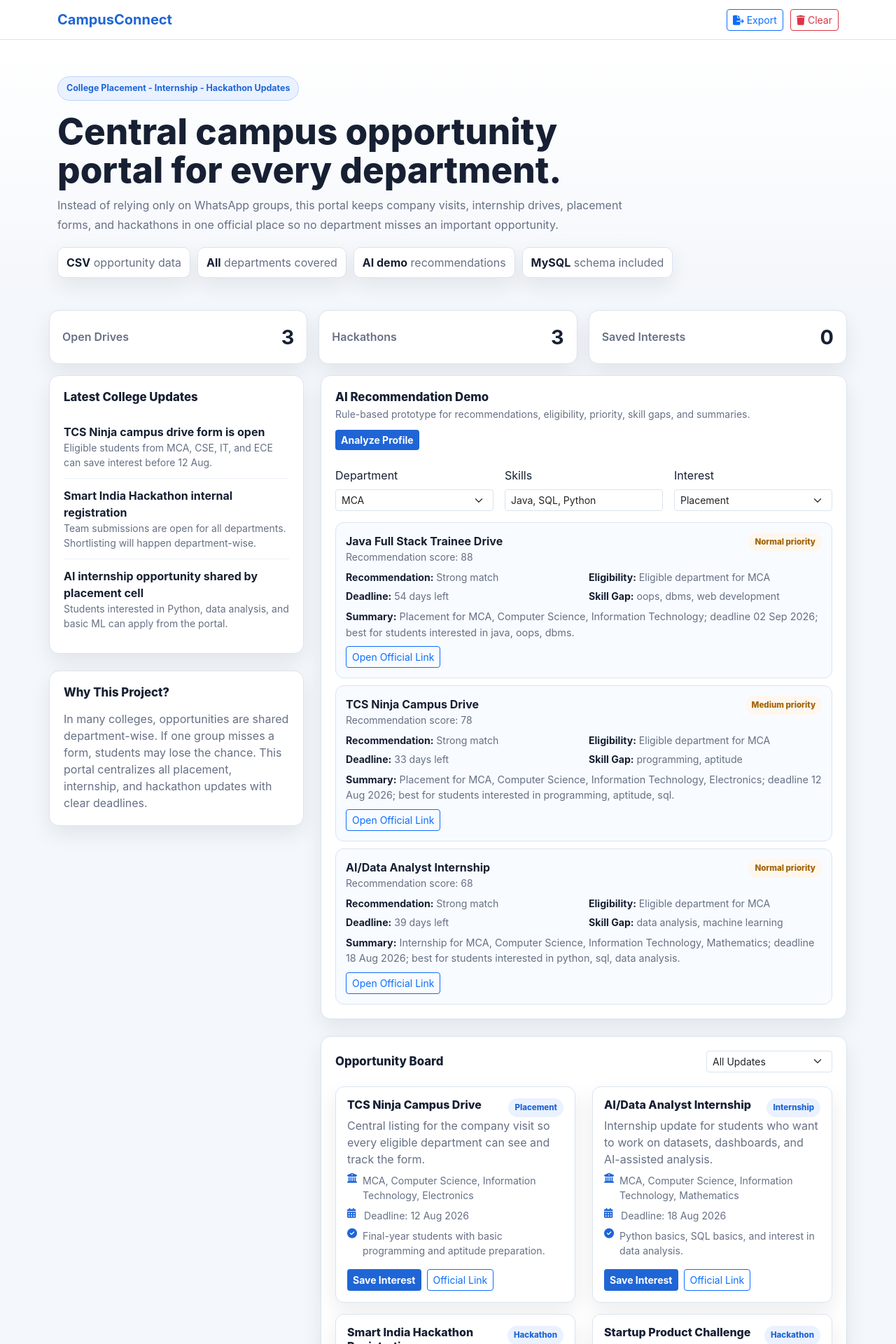
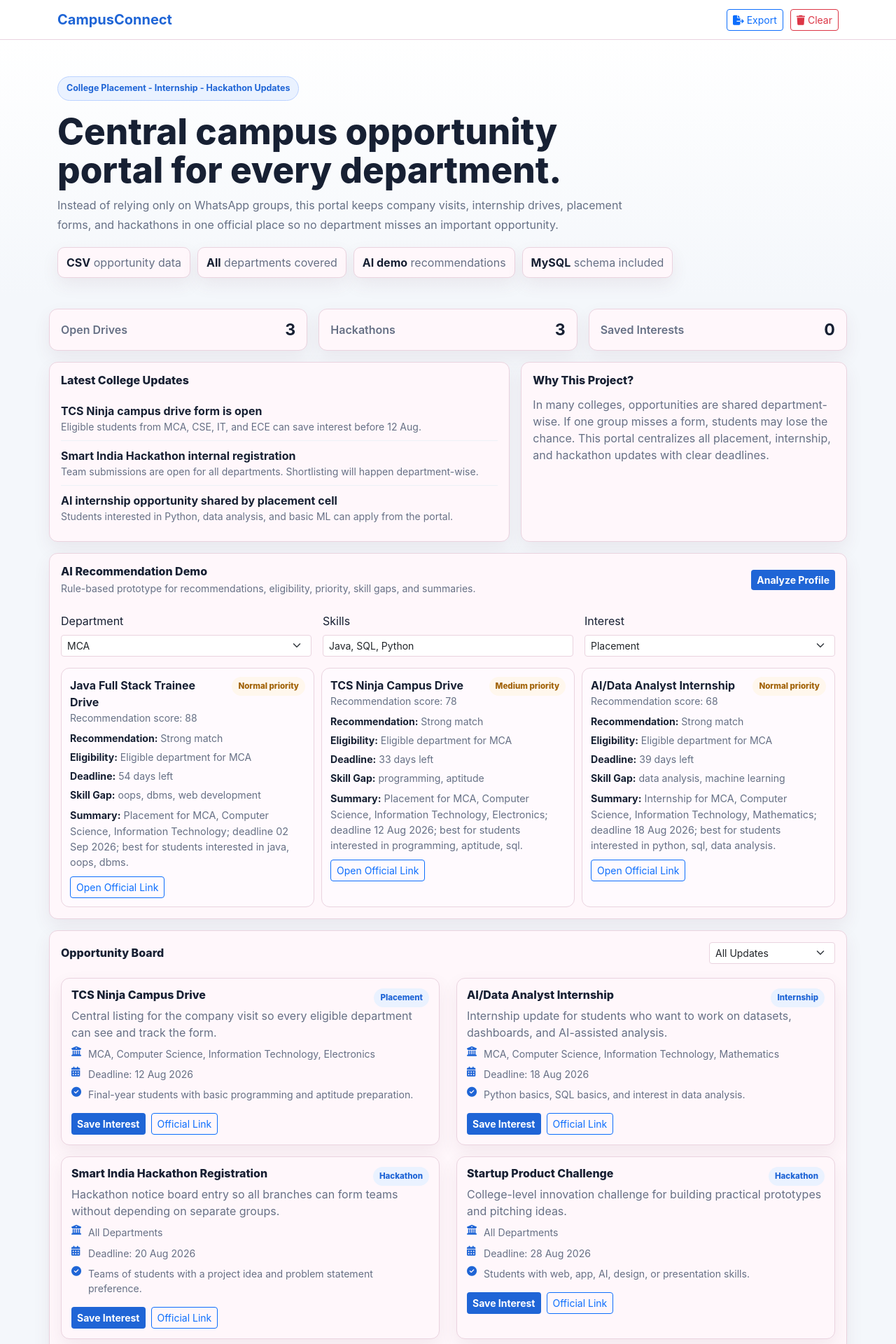
Before and after one commit to tausifalam6879/student-form-portal, a PHP site: page / in a window 1280 px wide. Shown: the top 1920 px of the page at 70% size. Run offline with PHP 8.4, Linux system fonts and the light colour scheme.

Commit message:
Compact portal layout and soften cards

```diff
--- a/index.html
+++ b/index.html
@@ -63,14 +63,16 @@
       </div>
     </section>
 
-    <section class="row g-4">
-      <div class="col-lg-4">
+    <section class="row g-3 mb-3">
+      <div class="col-lg-7">
         <div class="panel-card">
           <h2 class="section-title">Latest College Updates</h2>
           <ul id="notificationList" class="list-group list-group-flush"></ul>
         </div>
+      </div>
 
-        <div class="panel-card mt-4">
+      <div class="col-lg-5">
+        <div class="panel-card h-100">
           <h2 class="section-title">Why This Project?</h2>
           <p class="text-muted mb-0">
             In many colleges, opportunities are shared department-wise. If one group
@@ -79,9 +81,11 @@
           </p>
         </div>
       </div>
+    </section>
 
-      <div class="col-lg-8">
-        <div class="panel-card mb-4">
+    <section class="row g-3">
+      <div class="col-12">
+        <div class="panel-card">
           <div class="section-row">
             <div>
               <h2 class="section-title mb-1">AI Recommendation Demo</h2>
@@ -123,8 +127,10 @@
 
           <div id="aiResults" class="ai-results mt-3"></div>
         </div>
+      </div>
 
-        <div class="panel-card mb-4">
+      <div class="col-12">
+        <div class="panel-card">
           <div class="section-row">
             <h2 class="section-title mb-0">Opportunity Board</h2>
             <select id="typeFilter" class="form-select form-select-sm">
@@ -136,7 +142,9 @@
           </div>
           <div id="formsContainer" class="row gy-3 mt-1"></div>
         </div>
+      </div>
 
+      <div class="col-12">
         <div class="panel-card">
           <h2 class="section-title">Saved Student Interests</h2>
           <div id="submissionsContainer"></div>
--- a/style.css
+++ b/style.css
@@ -1,14 +1,15 @@
 :root {
   --bg: #f4f7fb;
-  --panel: #ffffff;
-  --border: #dbe4ef;
+  --panel: #fff7fb;
+  --panel-soft: #fffafe;
+  --border: #ead3df;
   --primary: #1f65d6;
   --primary-soft: #eaf2ff;
   --success: #14845c;
   --warning: #a16207;
   --text: #172033;
   --muted: #667085;
-  --shadow: 0 12px 30px rgba(15, 23, 42, 0.08);
+  --shadow: 0 10px 24px rgba(99, 52, 78, 0.08);
 }
 
 * {
@@ -99,16 +100,16 @@ body {
 }
 
 .page-content {
-  padding: 20px 0 48px;
+  padding: 18px 0 42px;
 }
 
 .metric-card {
   display: flex;
   align-items: center;
   justify-content: space-between;
-  min-height: 72px;
-  padding: 16px 18px;
-  border-radius: 14px;
+  min-height: 60px;
+  padding: 12px 16px;
+  border-radius: 12px;
 }
 
 .metric-card span {
@@ -117,12 +118,12 @@ body {
 }
 
 .metric-card strong {
-  font-size: 1.8rem;
+  font-size: 1.45rem;
 }
 
 .panel-card {
-  padding: 20px;
-  border-radius: 14px;
+  padding: 16px;
+  border-radius: 12px;
 }
 
 .section-row {
@@ -138,8 +139,8 @@ body {
 }
 
 .section-title {
-  margin-bottom: 16px;
-  font-size: 1.05rem;
+  margin-bottom: 12px;
+  font-size: 1rem;
   font-weight: 800;
 }
 
@@ -148,7 +149,7 @@ body {
   border-bottom: 1px solid #edf1f7;
   background: transparent;
   color: var(--text);
-  padding: 12px 0;
+  padding: 9px 0;
 }
 
 .list-group-item:last-child {
@@ -162,7 +163,7 @@ body {
 
 .form-card {
   height: 100%;
-  padding: 16px;
+  padding: 14px;
   border-radius: 12px;
   transition: transform 0.2s ease, border-color 0.2s ease;
   cursor: pointer;
@@ -205,7 +206,7 @@ body {
 }
 
 .submission {
-  padding: 14px;
+  padding: 12px;
   margin-bottom: 10px;
   border-left: 4px solid var(--primary);
   border-radius: 12px;
@@ -213,19 +214,20 @@ body {
 
 .ai-results {
   display: grid;
+  grid-template-columns: repeat(3, minmax(0, 1fr));
   gap: 10px;
 }
 
 .ai-card {
-  padding: 14px;
+  padding: 12px;
   border: 1px solid var(--border);
   border-radius: 12px;
-  background: #f8fbff;
+  background: var(--panel-soft);
 }
 
 .ai-grid {
   display: grid;
-  grid-template-columns: repeat(2, minmax(0, 1fr));
+  grid-template-columns: 1fr;
   gap: 6px 14px;
   color: var(--muted);
   font-size: 0.88rem;
@@ -300,3 +302,9 @@ body {
     grid-template-columns: 1fr;
   }
 }
+
+@media (max-width: 992px) {
+  .ai-results {
+    grid-template-columns: 1fr;
+  }
+}
```
